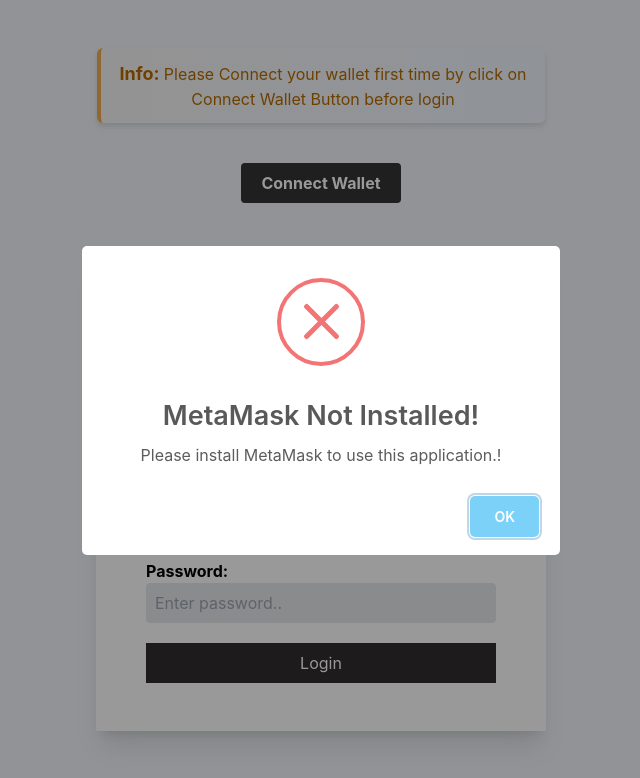
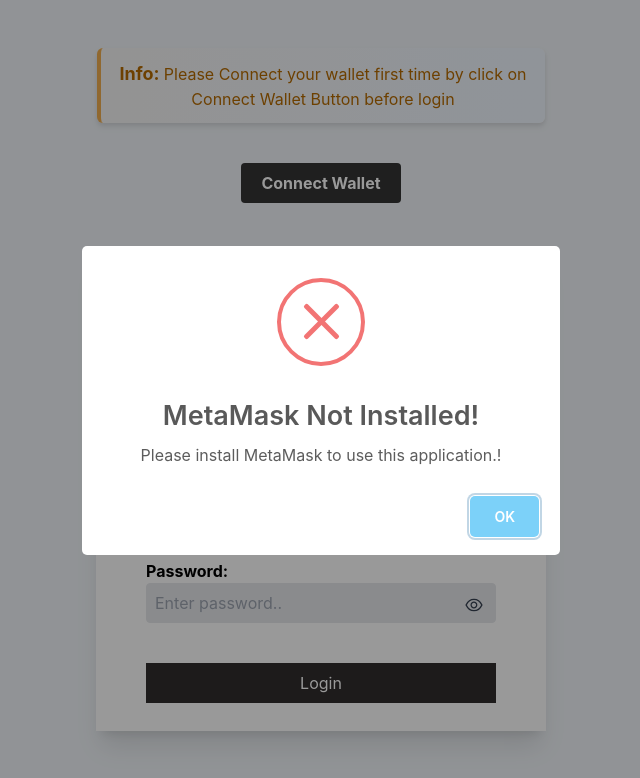
Before and after one commit to uttamsdev/Web3-Teaching-Evaluation-System, a React (Create React App) app: page / in a window 1280 px wide. Shown: the top 778 px of the page, without its empty margins (319-959 px from the left). Built offline with nearby package versions, Linux system fonts and the light colour scheme.

Commit message:
password show hide functionality added

```diff
--- a/src/Pages/Home/Home.js
+++ b/src/Pages/Home/Home.js
@@ -2,6 +2,7 @@
 import bcrypt from 'bcryptjs';
 import { useNavigate } from 'react-router-dom';
 import loginLogo from "../../Pages/assets/avatar.png"
+import {AiOutlineEye, AiOutlineEyeInvisible} from "react-icons/ai"
 import swal from 'sweetalert';
 import { FeedbackContext } from '../Context/Context';
 const { ethereum } = window;
@@ -10,8 +11,19 @@
 const Home = () => {
    const {isSignedIn,setIsSignedIn, currentAccount, connectWallet, createEthereumContract } = useContext(FeedbackContext);
     const [singleUser, setSingleUser] = useState(null);
+    const [passwordType, setPasswordType] = useState("password");
     const navigate = useNavigate();
 
+
+    const handlePasswordIconShowHide = () => {
+      if(passwordType==="password")
+      {
+        console.log("pass")
+        setPasswordType("text")
+        return;
+      }
+        setPasswordType("password")
+    }
 
     const handleLogin = async(event) => {
         event.preventDefault();
@@ -82,7 +94,10 @@
             <label htmlFor="#" className='font-bold'>Username: </label> <br />
             <input className='border focus:outline-none mb-3 w-[300px] md:w-[350px] h-10 rounded pl-2 bg-gray-200' type="text"  name='username' placeholder='Enter username'/> <br />
             <label htmlFor="#" className='font-bold'>Password: </label> <br />
-            <input className='border focus:outline-none w-[300px] md:w-[350px] h-10 rounded pl-2 bg-gray-200 mb-5' type="password" name="password" id="" placeholder='Enter password..'/> <br />
+            <input className='border focus:outline-none w-[300px] md:w-[350px] h-10 rounded pl-2 bg-gray-200 mb-5' type={passwordType} name="password" id="" placeholder='Enter password..'/> <br />
+            {
+              passwordType === "password" ? <AiOutlineEye onClick={handlePasswordIconShowHide}  className='relative bottom-12 right-[-318px] text-xl text-gray-700 cursor-pointer'/> : <AiOutlineEyeInvisible onClick={handlePasswordIconShowHide} className='relative bottom-12 right-[-318px] text-xl text-gray-700 cursor-pointer'/>
+            }
             <input className='btn bg-[#302d2d] text-white w-[300px] md:w-[350px] h-10 cursor-pointer hover:bg-black transition-all duration-200 ' type="submit" value="Login" />
         </form>
            </div>
```
Also changed, not shown: 1 other file (tests, documents, lock files or other folders).
